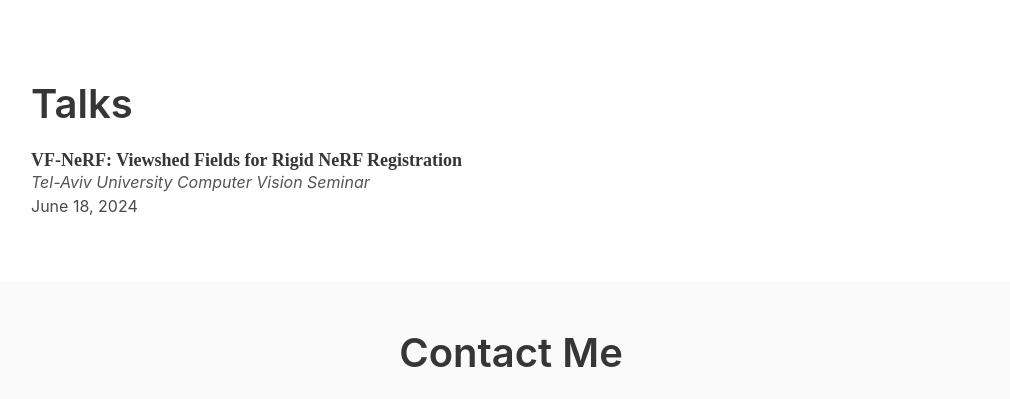
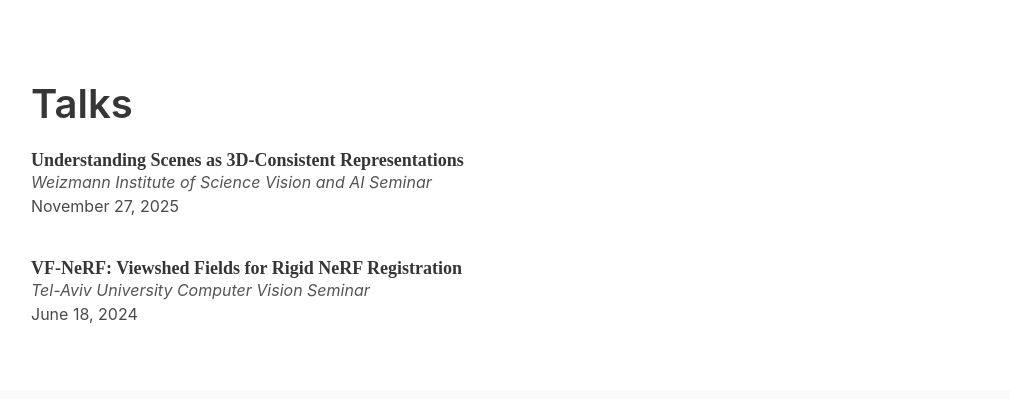
Before and after one commit to leosegre/leosegre.github.io, a plain HTML site: page index.html in a window 1280 px wide. Shown: the part 1961-2360 px from the top of the page, without its empty margins (129-1139 px from the left). Drawn offline with nearby package versions, Linux system fonts and the light colour scheme; files whose address does not match are found by name; a web font is replaced by a local one.

Commit message:
Weizmann Seminar

```diff
--- a/index.html
+++ b/index.html
@@ -340,6 +340,18 @@
       <div class="publication-block columns is-vcentered">
         <div class="column">
           <div class="content">
+            <h3 class="publication-title">Understanding Scenes as 3D-Consistent Representations</h3>
+            <div class="publication-venue">Weizmann Institute of Science Vision and AI Seminar</div>
+            <div class="publication-authors">
+              <span class="author-block author-block-">November 27, 2025</span>
+            </div>
+          </div>
+        </div>
+      </div>
+
+      <div class="publication-block columns is-vcentered">
+        <div class="column">
+          <div class="content">
             <h3 class="publication-title">VF-NeRF: Viewshed Fields for Rigid NeRF Registration</h3>
             <div class="publication-venue">Tel-Aviv University Computer Vision Seminar</div>
             <div class="publication-authors">
```
